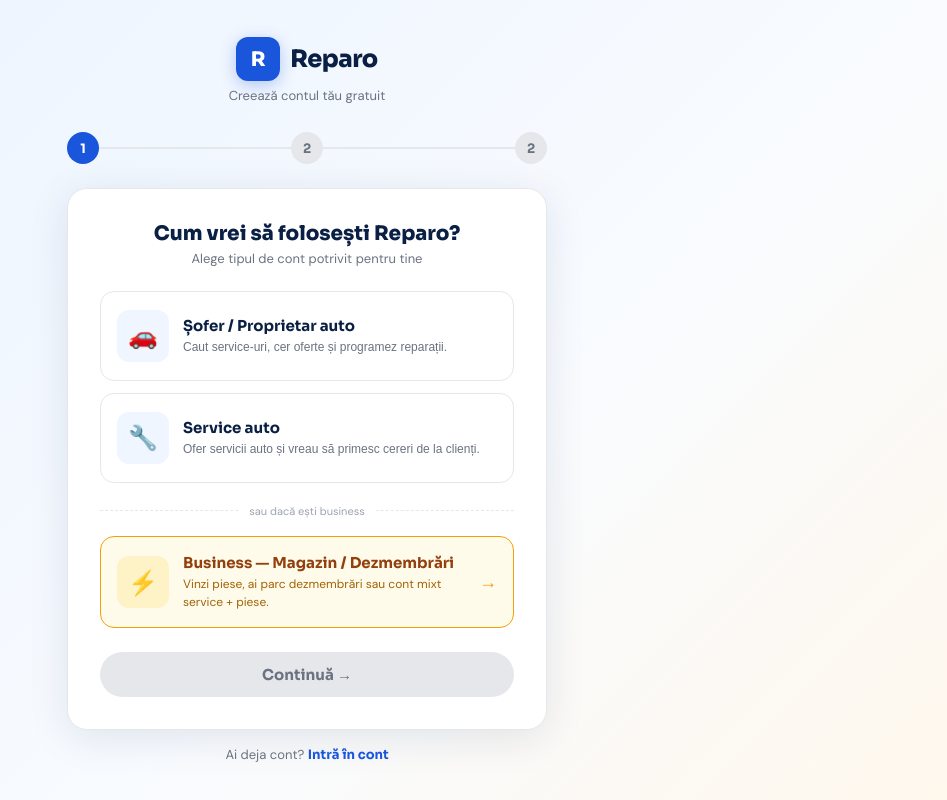
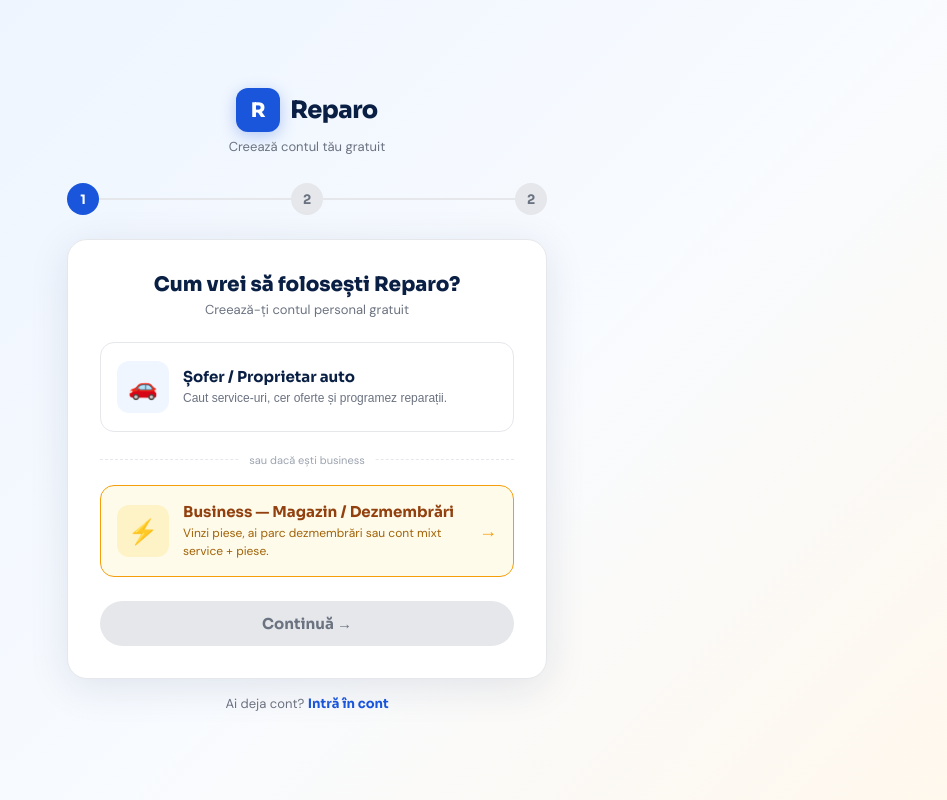
Before and after one commit to Jayceeoh1/reparo, a Next.js app: page /auth/register in a window 1280 px wide. Shown: the whole page, without its empty margins (333-1280 px from the left). Built offline with nearby package versions, Linux system fonts and the light colour scheme; no server answers.

Commit message:
fix: remove service option din register personal - merge la business

```diff
--- a/src/app/auth/register/page.tsx
+++ b/src/app/auth/register/page.tsx
@@ -13,7 +13,6 @@
 
 const ROLE_OPTIONS = [
   {key:'user',icon:'🚗',title:'Șofer / Proprietar auto',desc:'Caut service-uri, cer oferte și programez reparații.'},
-  {key:'service',icon:'🔧',title:'Service auto',desc:'Ofer servicii auto și vreau să primesc cereri de la clienți.'},
 ]
 
 export default function RegisterPage() {
@@ -97,7 +96,7 @@
           ):step===1?(
             <>
               <h1 style={{fontFamily:"'Sora',sans-serif",fontWeight:800,fontSize:20,color:S.navy,marginBottom:4,textAlign:'center'}}>Cum vrei să folosești Reparo?</h1>
-              <p style={{fontSize:13,color:S.muted,textAlign:'center',marginBottom:24}}>Alege tipul de cont potrivit pentru tine</p>
+              <p style={{fontSize:13,color:S.muted,textAlign:'center',marginBottom:24}}>Creează-ți contul personal gratuit</p>
 
               <div style={{display:'flex',flexDirection:'column',gap:12,marginBottom:24}}>
                 {ROLE_OPTIONS.map(r=>(
```
